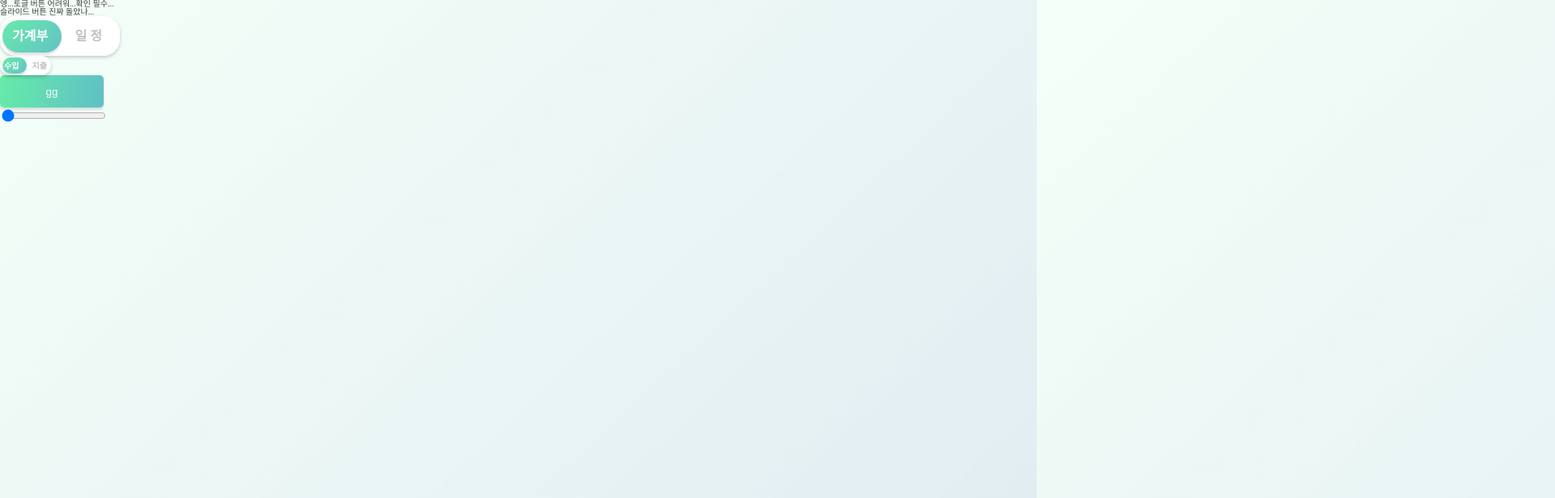
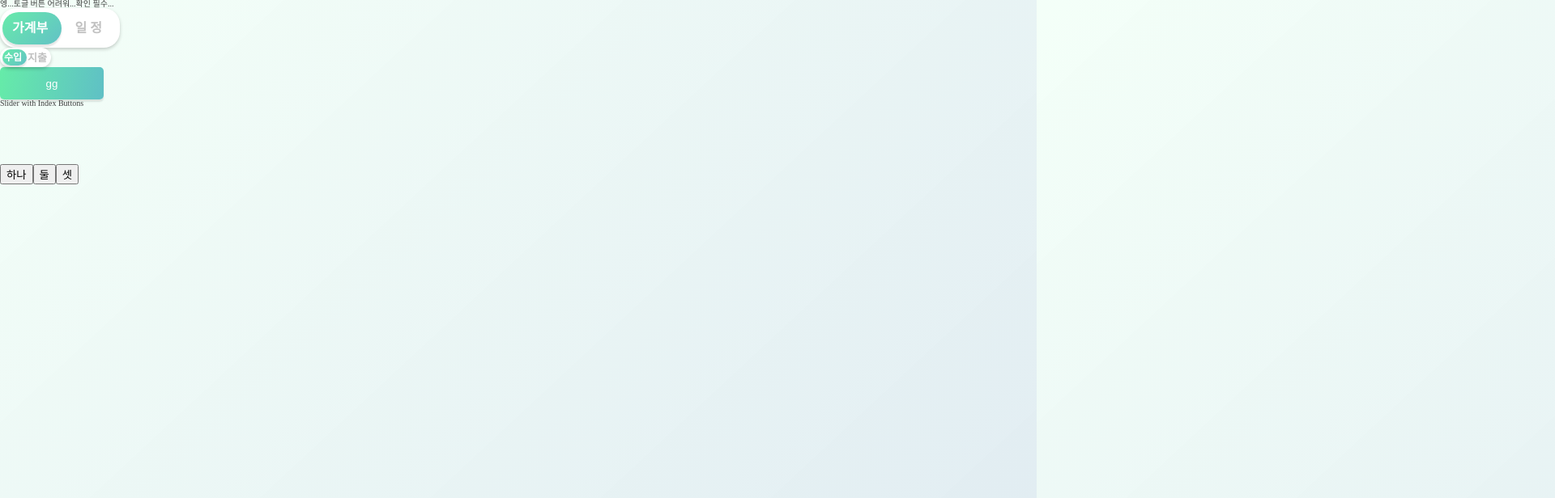
Before and after one commit to lamsasa/frontCheck, a React (Create React App) app: page /TotalList in a window 1280 px wide. Shown: the top 616 px of the page at 81% size, 1920 px wide, since content can reach past the window. Built offline with nearby package versions, Linux system fonts and the light colour scheme.

Commit message:
🎨토글 버튼 완료

```diff
--- a/src/styles/ToggleButtonLarge.jsx
+++ b/src/pages/Common/ToggleButton/ToggleButtonLarge.jsx
@@ -1,6 +1,6 @@
 import React from 'react';
 //import styled from 'styled-components';
-import {SwitchInput, SwitchLabel, OnButton, TextContainer, OffText, OnText} from './StyledComponent';
+import {SwitchInput, SwitchLabel, OnButton, TextContainer, OffText, OnText} from '../../../styles/StyledComponent';
 
 
 const ToggleButtonLarge = ({ offText, onText }) => {
--- a/src/styles/ToggleButtonSmall.jsx
+++ b/src/pages/Common/ToggleButton/ToggleButtonSmall.jsx
@@ -1,6 +1,6 @@
 import React from 'react';
 //import styled from 'styled-components';
-import {SwitchInput, SwitchLabel, OnButton, TextContainer, OffText, OnText} from './StyledComponent';
+import {SwitchInput, SwitchLabel, OnButton, TextContainer, OffText, OnText} from '../../../styles/StyledComponent';
 
 
 const ToggleButtonSmall = ({ offText, onText }) => {
@@ -13,9 +13,9 @@ const ToggleButtonSmall = ({ offText, onText }) => {
         <OnButton width="30px" height="20px" />
         <TextContainer>
           {/* margin으로 margin-left 설정 가능 */}
-          <OffText fontSize={'10px'} margin={'5px'}>{offText}</OffText>
+          <OffText fontSize={'12px'} margin={'5px'}>{offText}</OffText>
           {/* margin으로 margin-right 설정 가능 */}
-          <OnText fontSize={'10px'} margin={'5px'}>{onText}</OnText>
+          <OnText fontSize={'13px'} margin={'5px'}>{onText}</OnText>
         </TextContainer>
       </SwitchLabel>
     </>
--- a/src/pages/IncomeExpenseList/TotalList.jsx
+++ b/src/pages/IncomeExpenseList/TotalList.jsx
@@ -1,19 +1,28 @@
 import React, { useState } from 'react';
-import ToggleButtonLarge from '../../styles/ToggleButtonLarge';
-import ToggleButtonSmall from '../../styles/ToggleButtonSmall';
+import ToggleButtonLarge from '../Common/ToggleButton/ToggleButtonLarge';
+import ToggleButtonSmall from '../Common/ToggleButton/ToggleButtonSmall';
 import SlideButton from '../../styles/SlideButton'
 import {ClickButton} from '../../styles/StyledComponent';
 
 const TotalList = () => {
+    const handleSlideChange = (index) => {
+        console.log('Current slide index:', index);
+      };
+
+      const slides = [
+        <div>Slide 1</div>,
+        <div>Slide 2</div>,
+        <div>Slide 3</div>
+      ];
 
     return(
         <>
         <p>엥...토글 버튼 어려워...확인 필수...</p>
-        <p>슬라이드 버튼 진짜 돌았나...</p>
        <ToggleButtonLarge onText={"일 정"} offText={"가계부"}/>
        <ToggleButtonSmall onText={"지출"} offText={"수입"}/>
        <ClickButton>gg</ClickButton>
-       <SlideButton/>
+       <h1>Slider with Index Buttons</h1>
+      <SlideButton slides={slides} onSlideChange={handleSlideChange} />
         </>
     );
 };
--- a/src/styles/SlideButton.jsx
+++ b/src/styles/SlideButton.jsx
@@ -1,51 +1,48 @@
-import React, { useState, useRef } from "react";
-import Slider from "react-slick";
-import styled from 'styled-components';
+import React, { useState, useRef } from 'react';
+import Slider from 'react-slick';
 
-const InputSlideButton = styled.input`
-  cursor: pointer;
-`;
-
-const SlideButton = () => {
-  const [slideIndex, setSlideIndex] = useState(0);
+const SlideButton = ({ slides, onSlideChange }) => {
+  const [currentIndex, setCurrentIndex] = useState(0);
   const sliderRef = useRef(null);
-
-  const handleSliderChange = (e) => {
-    const index = parseInt(e.target.value);
-    sliderRef.current.slickGoTo(index);
-    setSlideIndex(index);
-  };
 
   const settings = {
     dots: false,
+    arrows: false,
     infinite: true,
     speed: 500,
     slidesToShow: 1,
     slidesToScroll: 1,
-    arrows: false,
-    beforeChange: (_, next) => setSlideIndex(next)
+    beforeChange: (current, next) => {
+      setCurrentIndex(next);
+    },
+    afterChange: (index) => {
+      onSlideChange(index);
+    }
+  };
+
+  const goToSlide = (index) => {
+    setCurrentIndex(index);
+    sliderRef.current.slickGoTo(index);
   };
 
   return (
     <div>
-      <InputSlideButton onChange={handleSliderChange} value={slideIndex} type="range" min={0} max={2}/>
       <Slider ref={sliderRef} {...settings}>
-        <div>
-          1
-        </div>
-        <div>
-          2
-        </div>
-        <div>
-          3
-        </div>
-        <div>
-          4
-        </div>
+        {slides.map((slide, index) => (
+          <div key={index}>
+            {slide}
+          </div>
+        ))}
       </Slider>
+      <div>
+        {slides.map((slide, index) => (
+          <button key={index} className={index === currentIndex ? 'active' : ''} onClick={() => goToSlide(index)}>
+            {index === 0 ? "하나" : index === 1 ? "둘" : "셋"}
+          </button>
+        ))}
+      </div>
     </div>
   );
 };
 
-
 export default SlideButton;
```
Also changed, not shown: src/pages/IncomeExpenseList/MainList.jsx (added).
